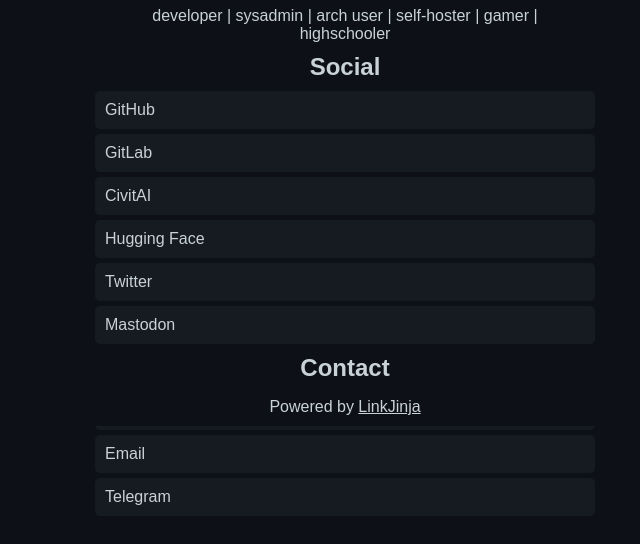
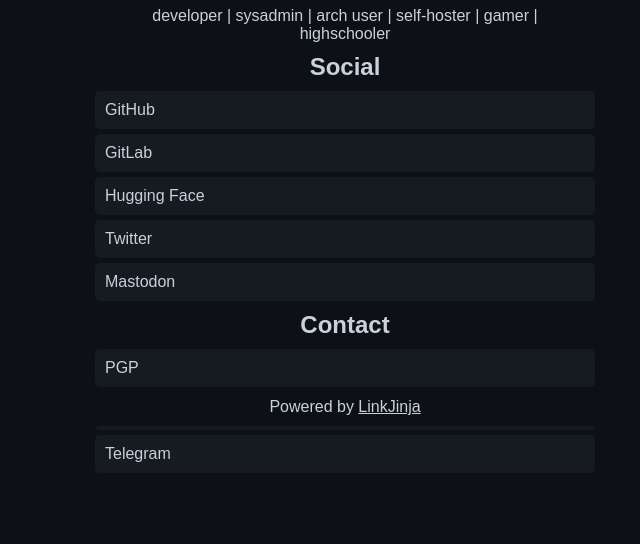
Before and after one commit to yilmaz08/yilmaz08.github.io, a plain HTML site: page index.html in a window 1280 px wide. Shown: the part 374-918 px from the top of the page, without its empty margins (295-935 px from the left). Drawn offline with Linux system fonts and the light colour scheme.

Commit message:
Update index.html

```diff
--- a/index.html
+++ b/index.html
@@ -4,13 +4,13 @@
     <meta charset="UTF-8">
     <meta name="description" content="developer | sysadmin | arch user | self-hoster | gamer | highschooler" >
     <meta name="viewport" content="width=device-width, initial-scale=1.0">
-    <link rel="icon" type="image/x-icon" href="/static/favicon.ico">
+    <link rel="icon" type="image/x-icon" href="https://ayilmaz.xyz/static/favicon.ico">
     <title>Abdürrahim YILMAZ</title>
     <style>
         * {
             color: #C9D1D9;
             box-sizing: border-box;
-            font-family: Arial, sans-serif;
+	    font-family: "Arial", sans-serif;
             margin: 0;
         }
         body {
@@ -107,12 +107,6 @@
                             </li>
 
                             <li>
-                                <a href="https://civitai.com/user/ayilmaz">
-                                    <span>CivitAI</span>
-                                </a>
-                            </li>
-
-                            <li>
                                 <a href="https://huggingface.co/ayilmaz08">
                                     <span>Hugging Face</span>
                                 </a>
```
